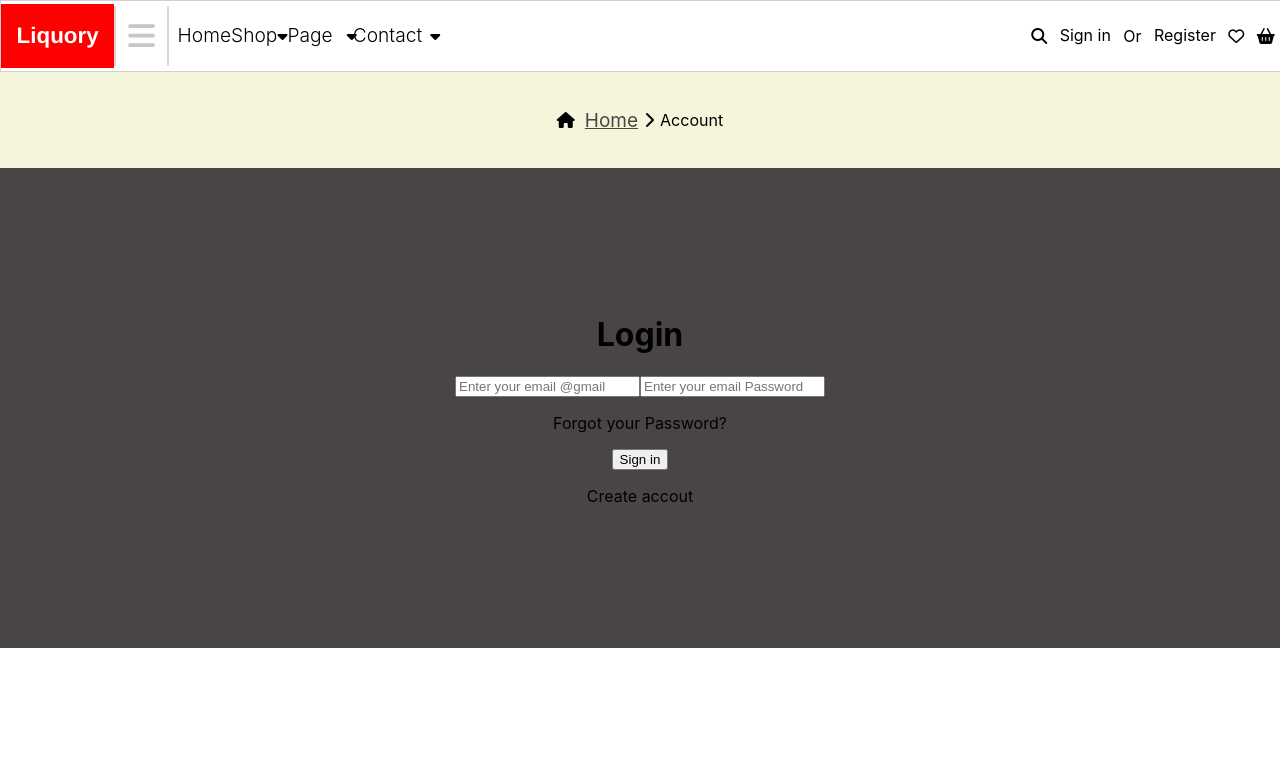
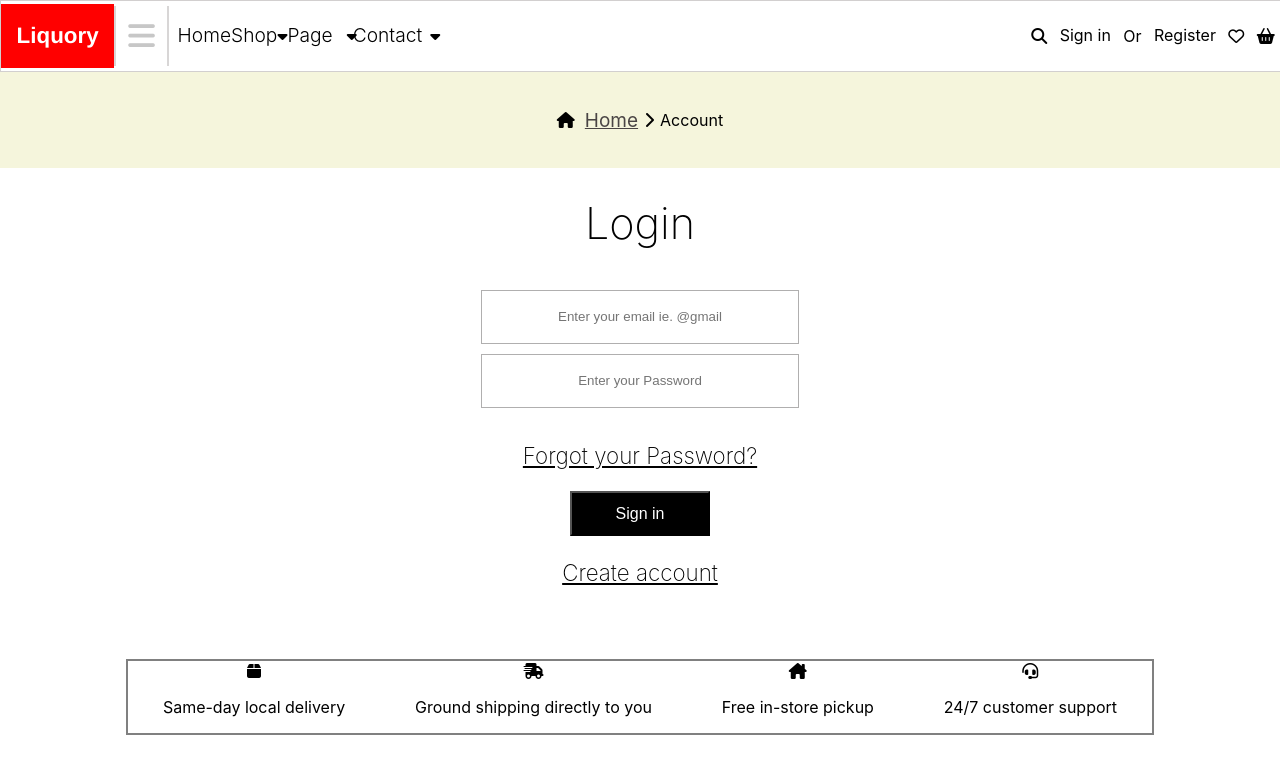
Before and after one commit to MALWICK/Drink-site, a React (Create React App) app: page /login in a window 1280 px wide. Shown: the top 774 px of the page. Built offline with nearby package versions, Linux system fonts and the light colour scheme.

Commit message:
creating my first footer container

```diff
--- /dev/null
+++ b/src/component/Footer.jsx
@@ -0,0 +1,29 @@
+import React from 'react';
+import Style from './footer.module.css';
+
+function Footer() {
+  return (
+    <div className={Style.container}>
+      <div className={Style.cont1}>
+        <div>
+          <i className="fa-solid fa-box" />
+          <p>Same-day local delivery</p>
+        </div>
+        <div>
+          <i className="fa-solid fa-truck-fast" />
+          <p>Ground shipping directly to you</p>
+        </div>
+        <div>
+          <i className="fa-solid fa-house-chimney" />
+          <p>Free in-store pickup</p>
+        </div>
+        <div>
+          <i className="fa-solid fa-headset" />
+          <p>24/7 customer support</p>
+        </div>
+      </div>
+    </div>
+  );
+}
+
+export default Footer;
--- /dev/null
+++ b/src/component/footer.module.css
@@ -0,0 +1,15 @@
+.container {
+  width: 100%;
+  margin-top: 4%;
+  display: flex;
+  justify-content: center;
+  align-items: center;
+}
+
+.cont1 {
+  width: 80%;
+  display: flex;
+  justify-content: space-around;
+  align-items: center;
+  border: 2px solid grey;
+}
--- a/src/pages/Login.jsx
+++ b/src/pages/Login.jsx
@@ -1,4 +1,5 @@
 import React from 'react';
+import Footer from '../component/Footer';
 import Header from '../component/Header';
 import Styles from './Login.module.css';
 
@@ -20,18 +21,21 @@ function Login() {
           <input
             type="text"
             className={Styles.form_control}
-            placeholder="Enter your email @gmail"
+            placeholder="Enter your email ie. @gmail"
           />
           <input
             type="text"
             className={Styles.form_control_password}
-            placeholder="Enter your email Password"
+            placeholder="Enter your Password"
           />
         </div>
         <p className={Styles.forgot}>Forgot your Password? </p>
-        <button type="submit">Sign in </button>
-        <p>Create accout</p>
+        <button className={Styles.signin_btn} type="submit">
+          Sign in
+        </button>
+        <p className={Styles.create}>Create account</p>
       </div>
+      <Footer />
     </div>
   );
 }
--- a/src/pages/Login.module.css
+++ b/src/pages/Login.module.css
@@ -31,11 +31,78 @@
 }
 
 .form_container {
-    width: 100%;
-    height: 60vh;
-    display: flex;
-    justify-content: center;
-    align-items: center;
-    flex-direction: column;
-    background-color: #4a4545;
+  width: 100%;
+  height:55vh;
+  display: flex;
+  justify-content: center;
+  align-items: center;
+  flex-direction: column;
+ /*  background-color: #4a4545; */
 }
+
+.form_container h1 {
+  font-size: 2.7rem;
+  font-weight: 200;
+}
+
+.input_fields {
+  width: 27%;
+  height: 20vh;
+  display: flex;
+  justify-content: center;
+  align-items: center;
+  flex-direction: column;
+ /*  background-color: red; */
+}
+
+.form_control {
+    width: 90%;
+    height: 50px;
+    text-align: center;
+    margin-bottom: 3%;
+    border: 1px solid #b0afaf;
+}
+
+.form_control_password {
+    width: 90%;
+    height: 50px;
+    text-align: center;
+    border: 1px solid #b0afaf;
+}
+
+.forgot {
+    font-size: 1.4rem;
+    font-weight: 200;
+    text-decoration: underline;
+}
+
+.forgot:hover {
+    cursor: pointer;
+    color: gray;
+}
+
+.signin_btn {
+    width: 140px;
+    height: 50px;
+    color: #fff;
+    font-size: 16px;
+    background-color: black;
+}
+
+.signin_btn:hover {
+    cursor: pointer;
+    background-color: rgb(181, 172, 172);
+    color: black;
+    transition: 1s;
+}
+
+.create {
+    font-size: 1.4rem;
+    font-weight: 200;
+    text-decoration: underline;
+}
+
+.create:hover {
+    cursor: pointer;
+    color: gray;
+}
```
